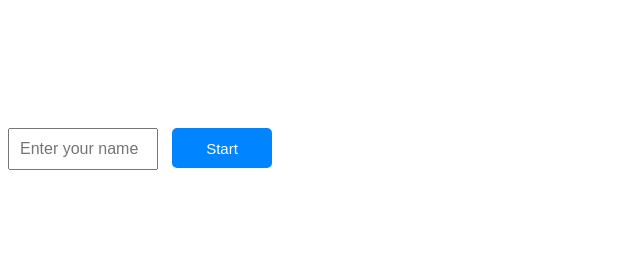
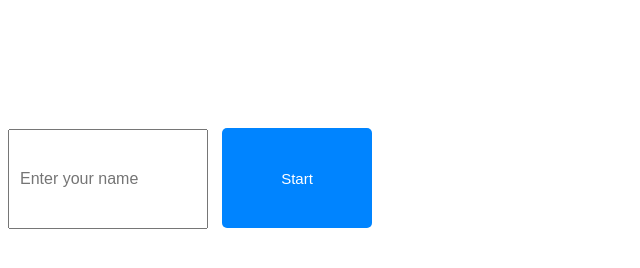
Before and after one commit to Dururas/denisjs, a plain HTML site: page index.html in a window 1280 px wide. Shown: the whole page, without its empty margins (0-640 px from the left). Drawn offline with Linux system fonts and the light colour scheme.

Commit message:
Update index.html

```diff
--- a/index.html
+++ b/index.html
@@ -24,8 +24,8 @@ let textField = document.getElementById('nameInput');
             border-radius: 5px;
             font-size: 15px;
             color: #fff;
-            width: 100px;
-            height: 40px;
+            width: 150px;
+            height: 100px;
             margin-top: 120px; /* Space between input and button */
             margin-left: 10px;
        }
@@ -39,6 +39,7 @@ let textField = document.getElementById('nameInput');
         input {
             font-size: 16px;
             padding: 10px;
-            width: 150px;
-       }
+            width: 200px;
+             height: 100px;
+        }
 </style>
```
